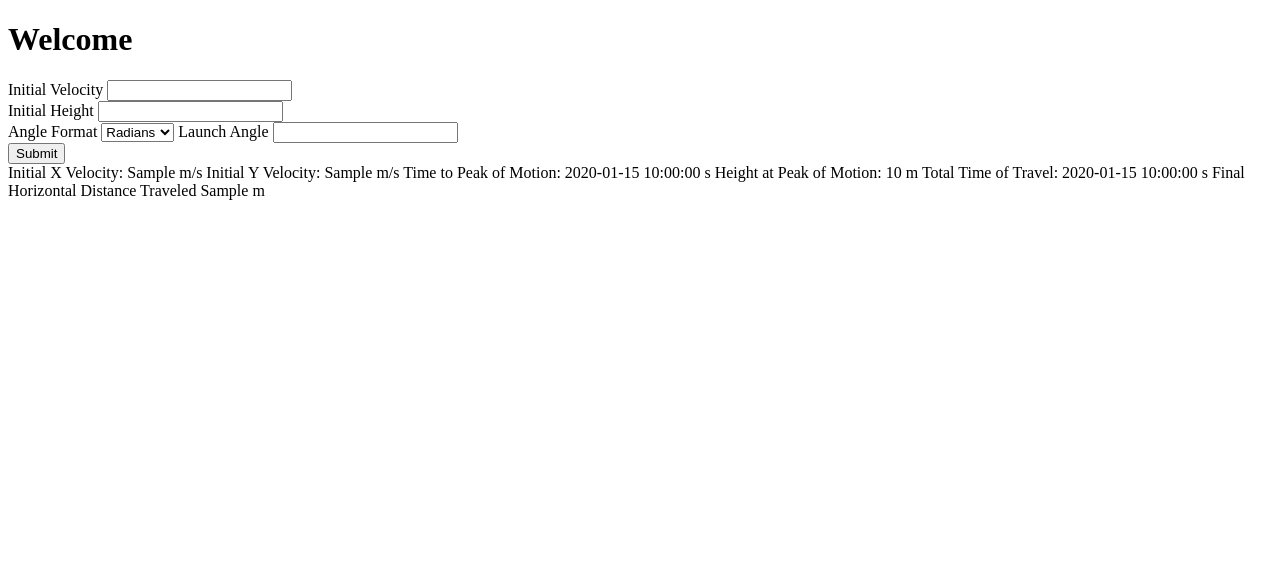
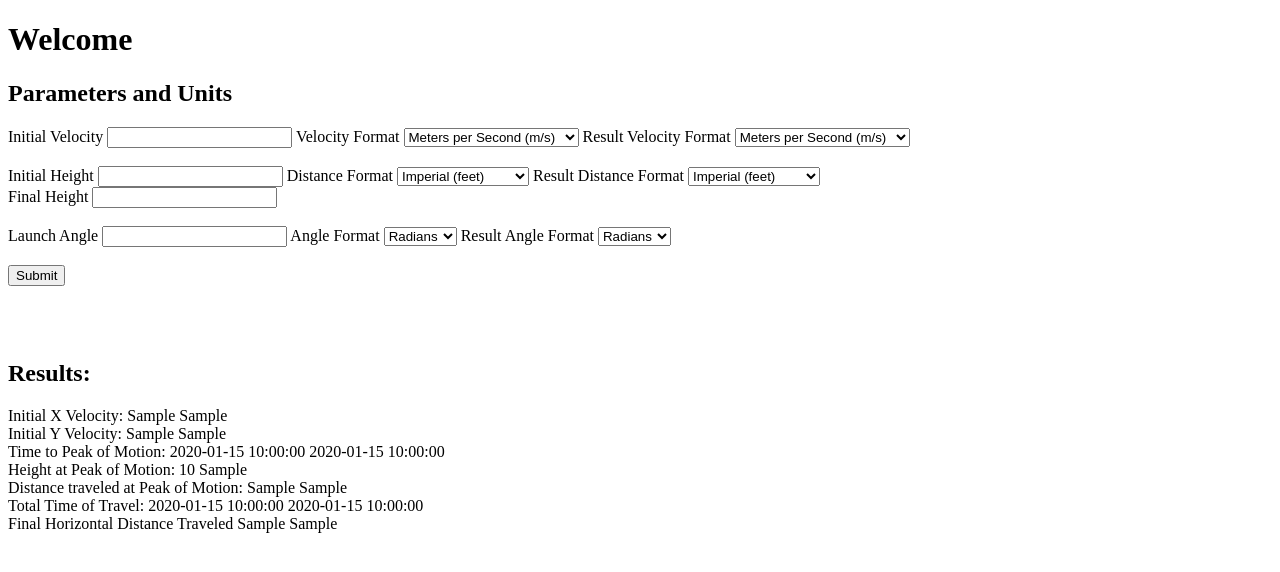
Before and after one commit to heyitsM/kinematics-simulator, a Flask app: template templates/main.html in a window 1280 px wide. Shown: the top 572 px of the page. Run offline with Flask 3, Linux system fonts and the light colour scheme; the template is opened without the code that fills it: values that come from a table or form of the project are taken from there, most other values are stand-ins (such as "Sample title", 1, 10 or a date in 2020).

Commit message:
added basic functionality, still have to fix some display/handling issues. debating about doing a visualizer.

```diff
--- a/app.py
+++ b/app.py
@@ -21,13 +21,22 @@ def do_math():
         initial_height = form.initial_height.data
         final_height = form.final_surface_height.data
         launch_angle = form.launch_angle.data
+        velocity_units = form.velocity_units.data
+        metric_or_imperial = form.metric_or_imperial.data
+        rad_or_deg = form.rad_or_deg.data
+        final_velocity_units = form.final_velocity_units.data
+        final_metric_or_imperial = form.final_metric_or_imperial.data
+        final_rad_or_deg = form.final_rad_or_deg.data
 
-        if form.rad_or_deg == 'deg':
-            launch_angle = math.radians(launch_angle)
+        launch_angle = kinemath.convert_to_metric_seconds(launch_angle, rad_or_deg)
+        initial_velocity = kinemath.convert_to_metric_seconds(initial_velocity, velocity_units)
+        initial_height = kinemath.convert_to_metric_seconds(initial_height, metric_or_imperial)
+        final_height = kinemath.convert_to_metric_seconds(final_height, metric_or_imperial)
 
         v_ox, v_oy = kinemath.calculate_initial_velocities(initial_velocity, launch_angle)
         time_to_peak = kinemath.calculate_time_to_top(v_oy)
         height_at_peak = kinemath.calculate_height_at_peak(initial_height, v_oy, time_to_peak)
+        x_distance_at_peak = kinemath.calculate_distance_at_peak(time_to_peak, v_ox)
 
         if final_height <= height_at_peak:
             time_from_peak_to_ground = kinemath.calculate_time_from_peak_to_final(height_at_peak, final_height)
@@ -39,11 +48,28 @@ def do_math():
         total_time = time_to_peak + time_from_peak_to_ground
         x_distance_traveled = kinemath.get_total_x_distance(total_time, v_ox)
 
+        initial_velocity = kinemath.convert_from_metric_seconds(initial_velocity, final_velocity_units)
+        initial_height = kinemath.convert_from_metric_seconds(initial_height, final_metric_or_imperial)
+        final_height = kinemath.convert_from_metric_seconds(final_height, final_metric_or_imperial)
+        launch_angle = kinemath.convert_from_metric_seconds(launch_angle, final_rad_or_deg)
+
+        v_ox = kinemath.convert_from_metric_seconds(v_ox, final_velocity_units)
+        v_oy = kinemath.convert_from_metric_seconds(v_oy, final_velocity_units)
+        height_at_peak = kinemath.convert_from_metric_seconds(height_at_peak, final_metric_or_imperial)
+        x_distance_at_peak = kinemath.convert_from_metric_seconds(x_distance_at_peak, final_metric_or_imperial)
+        x_distance_traveled = kinemath.convert_from_metric_seconds(x_distance_traveled, final_metric_or_imperial)
+
+        time_to_peak = kinemath.convert_time(time_to_peak, final_velocity_units)
+        total_time = kinemath.convert_time(total_time, final_velocity_units)
+
         return render_template('main.html', form=form, v_o=initial_velocity, y_o=initial_height,
                                final_height=final_height, valid_final_height=valid_final_height,
                                launch_angle=launch_angle, v_ox=v_ox, v_oy=v_oy,
-                               peak_time=time_to_peak, peak_height=height_at_peak,
-                               total_time=total_time, final_dist=x_distance_traveled )
+                               peak_time=time_to_peak[0], peak_height=height_at_peak, peak_distance=x_distance_at_peak,
+                               total_time=total_time[0], final_dist=x_distance_traveled,
+                               vel_units=velocity_units, dist_units=metric_or_imperial, deg_units=rad_or_deg,
+                               final_vel_units=final_velocity_units, final_dist_units=final_metric_or_imperial,
+                               final_deg_units=final_rad_or_deg, time_units=total_time[1])
 
     return render_template('main.html', form=form)
 
--- a/forms.py
+++ b/forms.py
@@ -4,9 +4,34 @@ from wtforms.validators import data_required, number_range
 
 
 class VelocityAngleHeight(FlaskForm):
-    initial_velocity = FloatField('Initial Velocity', validators=[data_required(), number_range(0)])
-    launch_angle = FloatField('Launch Angle', validators=[data_required(), number_range(0, 360)])
-    rad_or_deg = SelectField('Angle Format', validators=[data_required()], choices=[('rad', 'Radians'), ('deg', 'Degrees')])
-    initial_height = FloatField('Initial Height', validators=[data_required(), number_range(0)])
-    final_surface_height = FloatField('Final Height', validators=[data_required(), number_range(0)])
+    metric_or_imperial = SelectField('Distance Format', choices=[('ft', 'Imperial (feet)'),
+                                                                 ('mi', 'Imperial (miles)'),
+                                                                 ('m', 'Metric (meters)'),
+                                                                 ('km', 'Metric (kilometers)')],
+                                     validators=[data_required()])
+    velocity_units = SelectField('Velocity Format', choices=[('m/s', 'Meters per Second (m/s)'),
+                                                             ('ft/s', 'Feet per Second (ft/s)'),
+                                                             ('mi/hr', 'Miles per Hour (mph)'),
+                                                             ('km/hr', 'Kilometers per Hour (kph)')],
+                                 validators=[data_required()])
+    rad_or_deg = SelectField('Angle Format',
+                             validators=[data_required()], choices=[('rad', 'Radians'), ('deg', 'Degrees')])
+
+    final_metric_or_imperial = SelectField('Result Distance Format', choices=[('ft', 'Imperial (feet)'),
+                                                                       ('mi', 'Imperial (miles)'),
+                                                                       ('m', 'Metric (meters)'),
+                                                                       ('km', 'Metric (kilometers)')],
+                                           validators=[data_required()])
+    final_velocity_units = SelectField('Result Velocity Format', choices=[('m/s', 'Meters per Second (m/s)'),
+                                                                   ('ft/s', 'Feet per Second (ft/s)'),
+                                                                   ('mi/hr', 'Miles per Hour (mph)'),
+                                                                   ('km/hr', 'Kilometers per Hour (kph)')],
+                                       validators=[data_required()])
+    final_rad_or_deg = SelectField('Result Angle Format',
+                                   validators=[data_required()], choices=[('rad', 'Radians'), ('deg', 'Degrees')])
+    initial_velocity = FloatField('Initial Velocity', validators=[number_range(0)])
+    launch_angle = FloatField('Launch Angle', validators=[number_range(0, 360)])
+
+    initial_height = FloatField('Initial Height', validators=[number_range(0)])
+    final_surface_height = FloatField('Final Height', validators=[number_range(0)])
     submit = SubmitField('Submit')
--- a/templates/main.html
+++ b/templates/main.html
@@ -8,6 +8,7 @@
     <h1>Welcome</h1>
     <form method="POST" action="/calculate">
         {{ form.csrf_token }}
+        <h2>Parameters and Units</h2>
         <div>
             {{ form.initial_velocity.label }}
             {{ form.initial_velocity(size=20) }}
@@ -18,7 +19,26 @@
                 {% endfor %}
             </ul>
             {% endif %}
+        {{ form.velocity_units.label }}
+            {{ form.velocity_units(size=1) }}
+            {% if form.velocity_units.errors %}
+            <ul class="errors">
+                {% for error in form.velocity_units.errors %}
+                    <li>{{ error }}</li>
+                {% endfor %}
+            </ul>
+            {% endif %}
+            {{ form.final_velocity_units.label }}
+            {{ form.final_velocity_units(size=1) }}
+            {% if form.final_velocity_units.errors %}
+            <ul class="errors">
+                {% for error in form.final_velocity_units.errors %}
+                    <li>{{ error }}</li>
+                {% endfor %}
+            </ul>
+            {% endif %}
         </div>
+        <br />
         <div>
             {{ form.initial_height.label }}
             {{ form.initial_height(size=20) }}
@@ -29,18 +49,38 @@
                 {% endfor %}
             </ul>
             {% endif %}
+            {{ form.metric_or_imperial.label }}
+                {{ form.metric_or_imperial(size=1) }}
+                {% if form.metric_or_imperial.errors %}
+                <ul class="errors">
+                    {% for error in form.metric_or_imperial.errors %}
+                        <li>{{ error }}</li>
+                    {% endfor %}
+                </ul>
+            {% endif %}
+            {{ form.final_metric_or_imperial.label }}
+                {{ form.final_metric_or_imperial(size=1) }}
+                {% if form.final_metric_or_imperial.errors %}
+                <ul class="errors">
+                    {% for error in form.final_metric_or_imperial.errors %}
+                        <li>{{ error }}</li>
+                    {% endfor %}
+                </ul>
+            {% endif %}
         </div>
         <div>
-            {{ form.rad_or_deg.label }}
-            {{ form.rad_or_deg(size=1) }}
-            {% if form.rad_or_deg.errors %}
+            {{ form.final_surface_height.label }}
+            {{ form.final_surface_height(size=20) }}
+            {% if form.final_surface_height.errors %}
             <ul class="errors">
-                {% for error in form.rad_or_deg.errors %}
+                {% for error in form.final_surface_height.errors %}
                     <li>{{ error }}</li>
                 {% endfor %}
             </ul>
             {% endif %}
-
+        </div>
+        <br />
+        <div>
             {{ form.launch_angle.label }}
             {{ form.launch_angle(size=20) }}
             {% if form.launch_angle.errors %}
@@ -50,20 +90,55 @@
                 {% endfor %}
             </ul>
             {% endif %}
+            {{ form.rad_or_deg.label }}
+                {{ form.rad_or_deg(size=1) }}
+                {% if form.rad_or_deg.errors %}
+                <ul class="errors">
+                    {% for error in form.rad_or_deg.errors %}
+                        <li>{{ error }}</li>
+                    {% endfor %}
+                </ul>
+            {% endif %}
+            {{ form.final_rad_or_deg.label }}
+                {{ form.final_rad_or_deg(size=1) }}
+                {% if form.final_rad_or_deg.errors %}
+                <ul class="errors">
+                    {% for error in form.final_rad_or_deg.errors %}
+                        <li>{{ error }}</li>
+                    {% endfor %}
+                </ul>
+            {% endif %}
         </div>
+        <br />
         <div>
             {{ form.submit }}
         </div>
     </form>
     <div class="solutions">
-        {% if v_ox %}
-            Initial X Velocity: {{ v_ox }} m/s
-            Initial Y Velocity: {{ v_oy }} m/s
-            Time to Peak of Motion: {{ peak_time }} s
-            Height at Peak of Motion: {{ peak_height }} m
-            Total Time of Travel: {{ total_time }} s
-            Final Horizontal Distance Traveled {{ final_dist }} m
+        <br />
+        <br />
+        {% if form.initial_velocity.data %}
+            <h2>Data Input:</h2>
+            Initial velocity: {{ v_o }} {{ final_vel_units }}, or {{ form.initial_velocity.data }} {{ form.velocity_units.data }}<br />
+            Initial height: {{ y_o }} {{ final_dist_units }}, or {{ form.initial_height.data }} {{ form.metric_or_imperial.data }}<br />
+            Final height: {{ final_height }} {{ final_dist_units }}, or {{ form.final_surface_height.data }} {{ form.metric_or_imperial.data }}<br />
+            Launch angle: {{ launch_angle }} {{ final_deg_units }}, or {{ form.launch_angle.data }} {{ form.rad_or_deg.data }}<br />
         {% endif %}
+
+        {% if valid_final_height == False %}
+            Entered final height was higher than the peak point, and thus a projectile would
+            never reach it. As such, we completed the calculation with a final height of zero
+        {% endif %}
+        <br />
+        <h2>Results:</h2>
+        Initial X Velocity: {{ v_ox }} {{ final_vel_units }} <br />
+        Initial Y Velocity: {{ v_oy }} {{ final_vel_units }} <br />
+        Time to Peak of Motion: {{ peak_time }} {{ time_units }}<br />
+        Height at Peak of Motion: {{ peak_height }} {{ final_dist_units }} <br />
+        Distance traveled at Peak of Motion: {{ peak_distance }} {{ final_dist_units }}<br />
+        Total Time of Travel: {{ total_time }} {{ time_units }} <br />
+        Final Horizontal Distance Traveled {{ final_dist }} {{ final_dist_units }} <br />
+
     </div>
 </body>
 </html>
```
Also changed, not shown: kinemath/__init__.py (+57 -0 lines).
